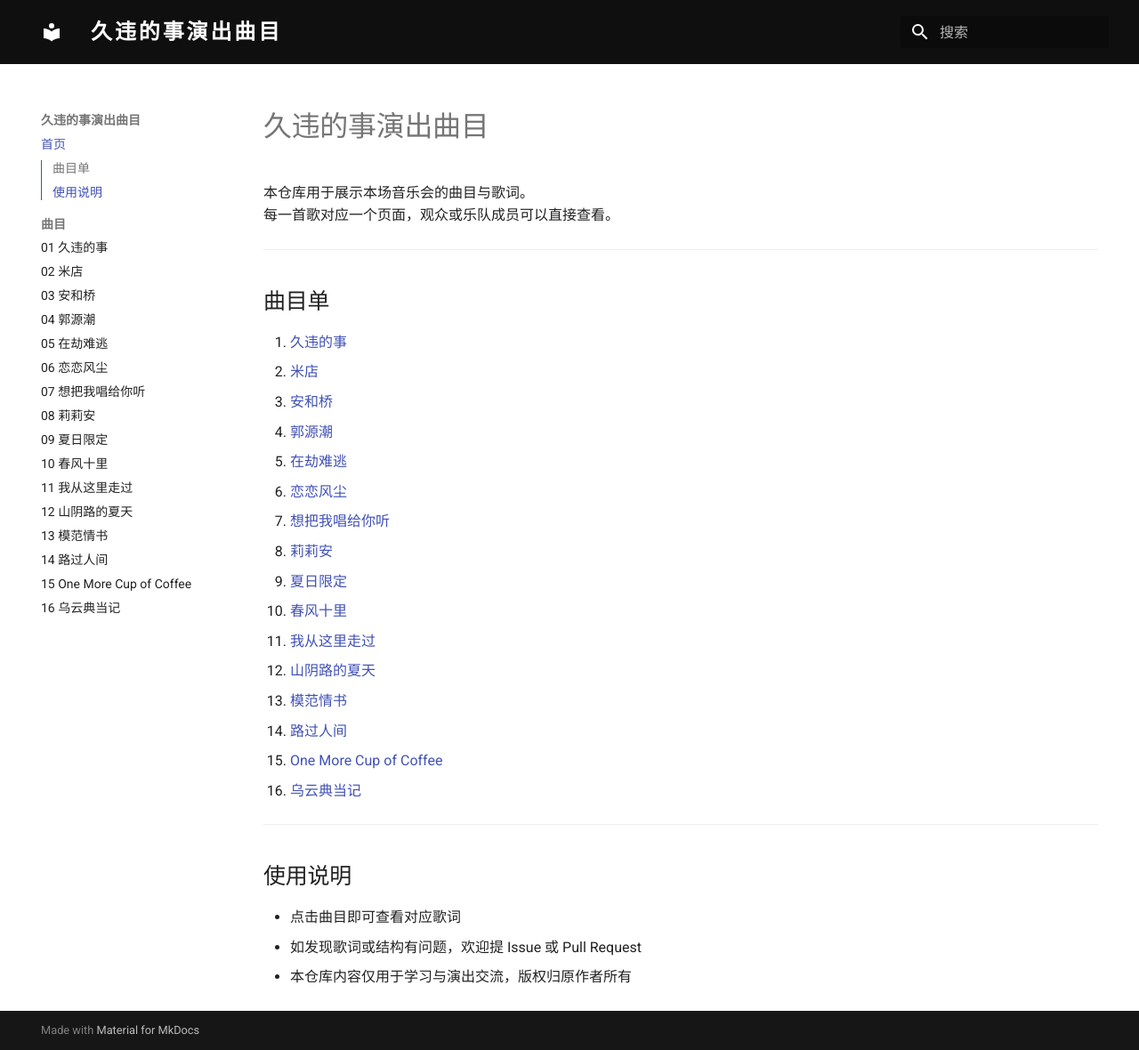
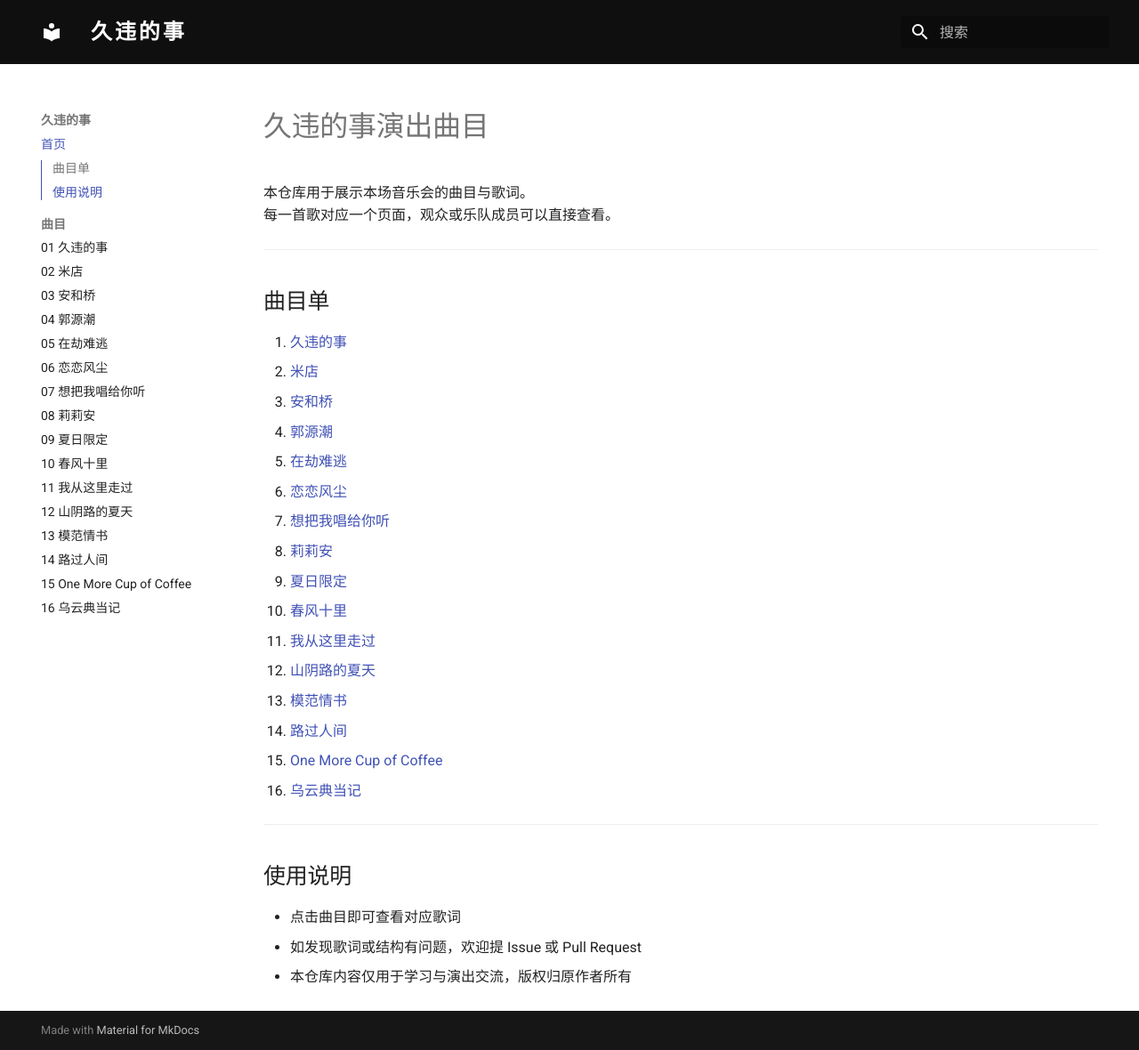
Before and after one commit to stubbornleaf/jiuweideshi-songbook, an MkDocs documentation site: the page built from docs/index.md, in a window 1280 px wide and 1180 px high. Shown: the whole window at 89% size. Built offline with MkDocs 1.6.1 and Material for MkDocs 9.7.7, drawn with Linux system fonts in a browser that asks for light colours.

Commit message:
Update mkdocs.yml

```diff
--- a/mkdocs.yml
+++ b/mkdocs.yml
@@ -1,4 +1,4 @@
-site_name: 久违的事演出曲目
+site_name: 久违的事
 site_url: https://stubbornleaf.github.io/jiuweideshi-songbook/
 theme:
   name: material
```
